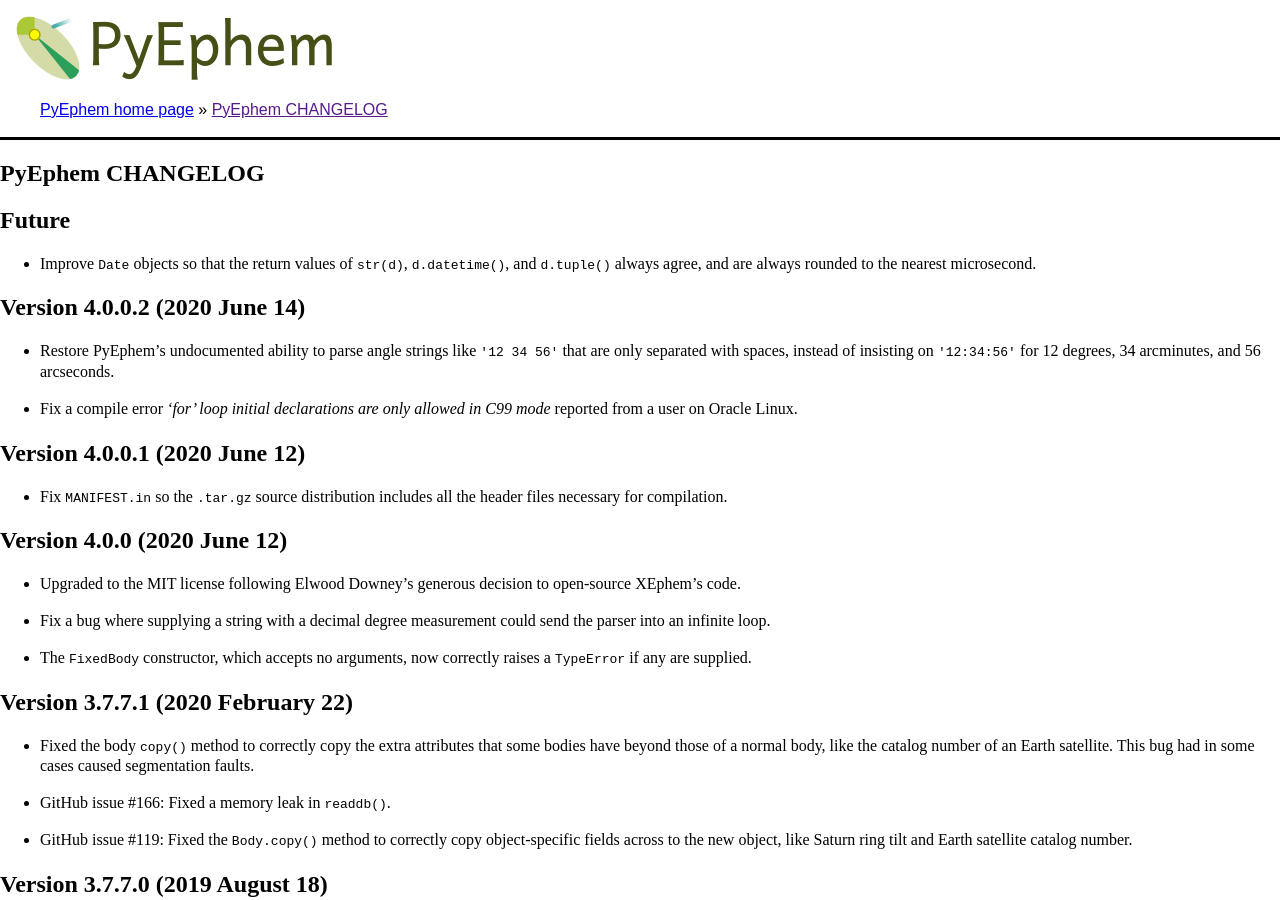
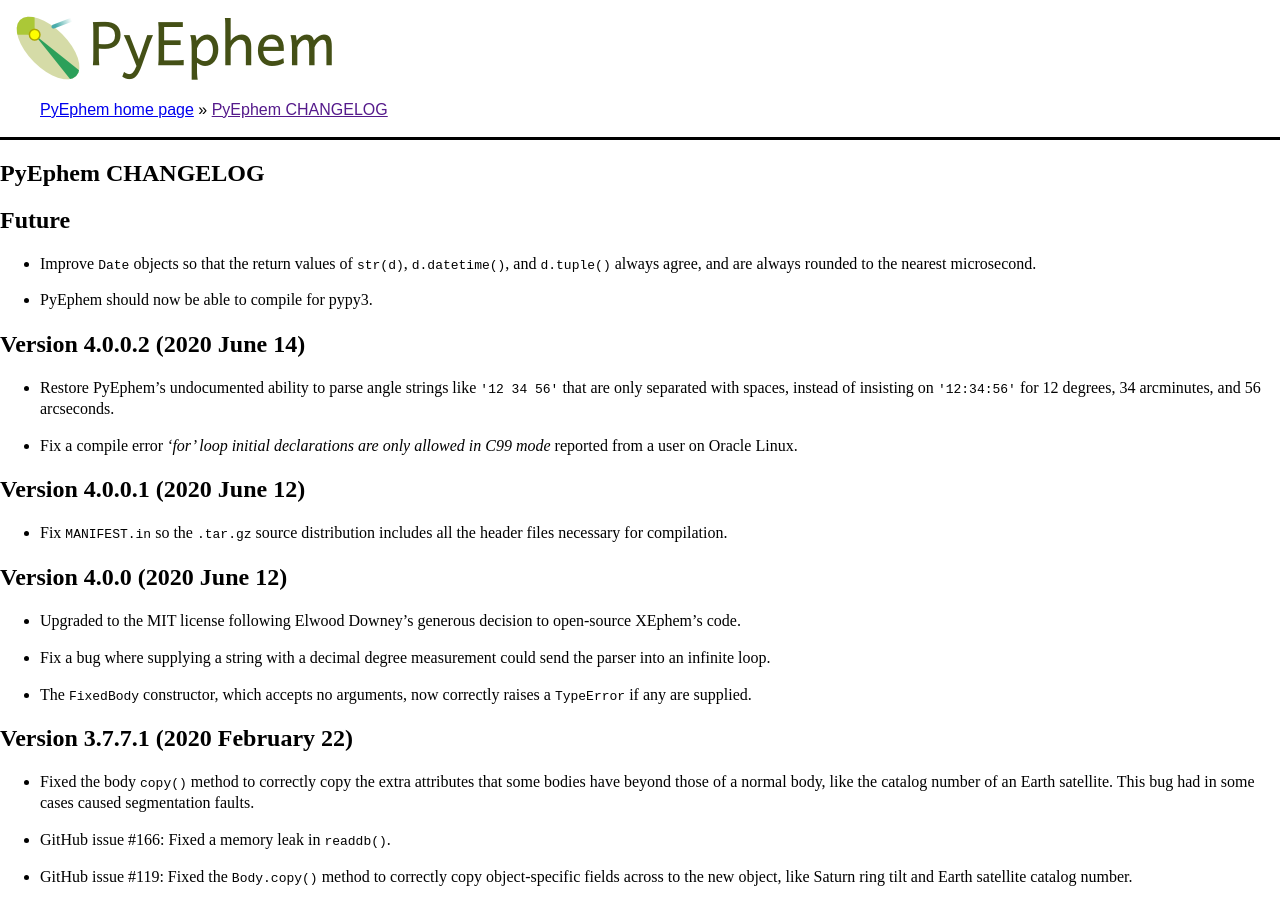
Before and after one commit to brandon-rhodes/pyephem, a Sphinx documentation site: the page built from ephem/doc/CHANGELOG.rst, in a window 1280 px wide and 900 px high. Built offline with Sphinx 7.4.7, drawn with Linux system fonts in a browser that asks for light colours.

Commit message:
Add changelog entry for pypy3 compat

```diff
--- a/ephem/doc/CHANGELOG.rst
+++ b/ephem/doc/CHANGELOG.rst
@@ -7,6 +7,8 @@
 - Improve ``Date`` objects so that the return values of ``str(d)``,
   ``d.datetime()``, and ``d.tuple()`` always agree, and are always
   rounded to the nearest microsecond.
+
+- PyEphem should now be able to compile for pypy3.
 
 Version 4.0.0.2 (2020 June 14)
 ------------------------------
```
